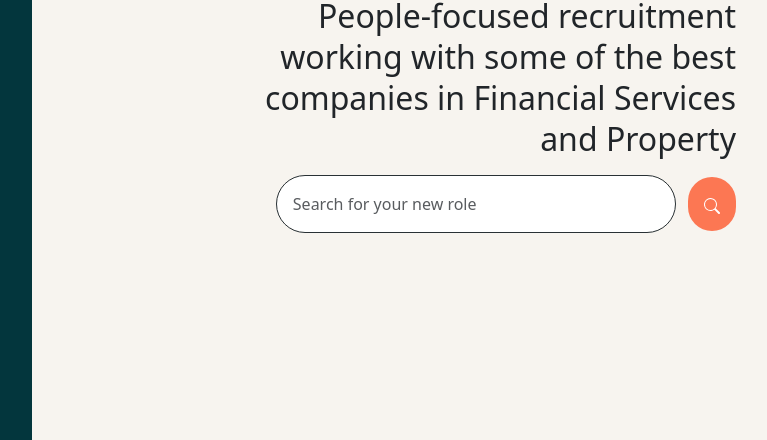
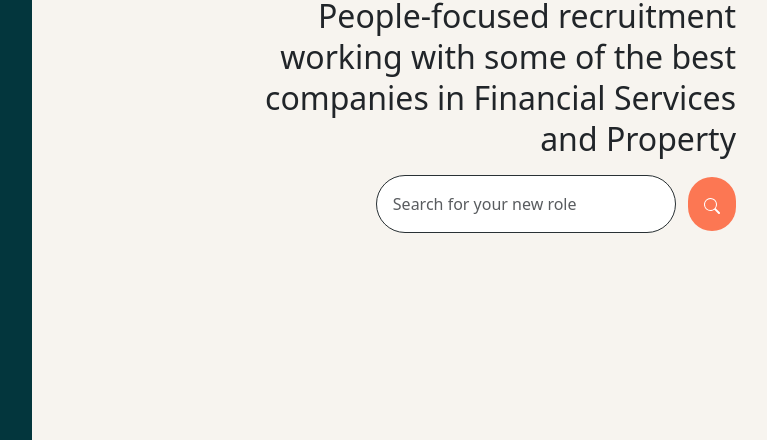
Before and after one commit to dorne-higital/Venn-digital, a plain HTML site: page index.html in a window 1280 px wide. Shown: the part 338-778 px from the top of the page, without its empty margins (288-1055 px from the left). Drawn offline with nearby package versions, Linux system fonts and the light colour scheme.

Commit message:
Update index.html

```diff
--- a/index.html
+++ b/index.html
@@ -28,7 +28,7 @@
                             type="text"
                             class="form-control rounded-5 p-3 pl-4"
                             id="pwd"
-                            style="width: 400px; display: initial"
+                            style="width: 300px; display: initial"
                             placeholder="Search for your new role"
                         />
                         <span class="button-filled">
```
